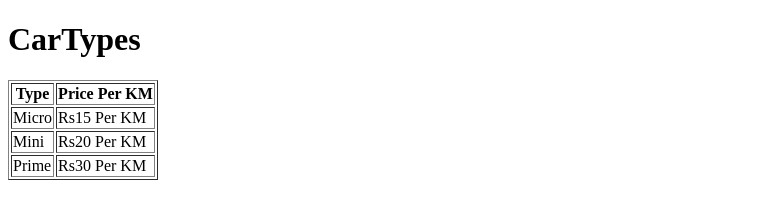
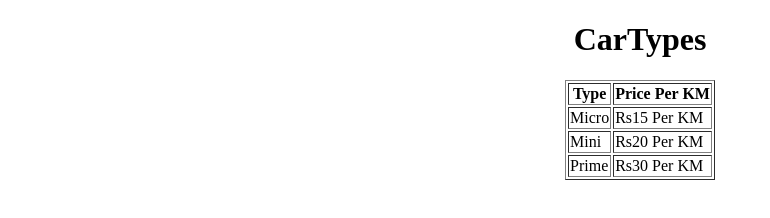
Before and after one commit to swetha9627/cabapp-ui, a plain HTML site: page CabApp.html in a window 1280 px wide. Shown: the whole page, without its empty margins (0-770 px from the left). Drawn offline with Linux system fonts and the light colour scheme.

Commit message:
Update CabApp.html

```diff
--- a/CabApp.html
+++ b/CabApp.html
@@ -5,6 +5,7 @@
 <title>CAR TYPES</title>
 </head>
 <body>
+  <center/>
 <h1>CarTypes</h1>
 <table border="1">
 <thead>
```
